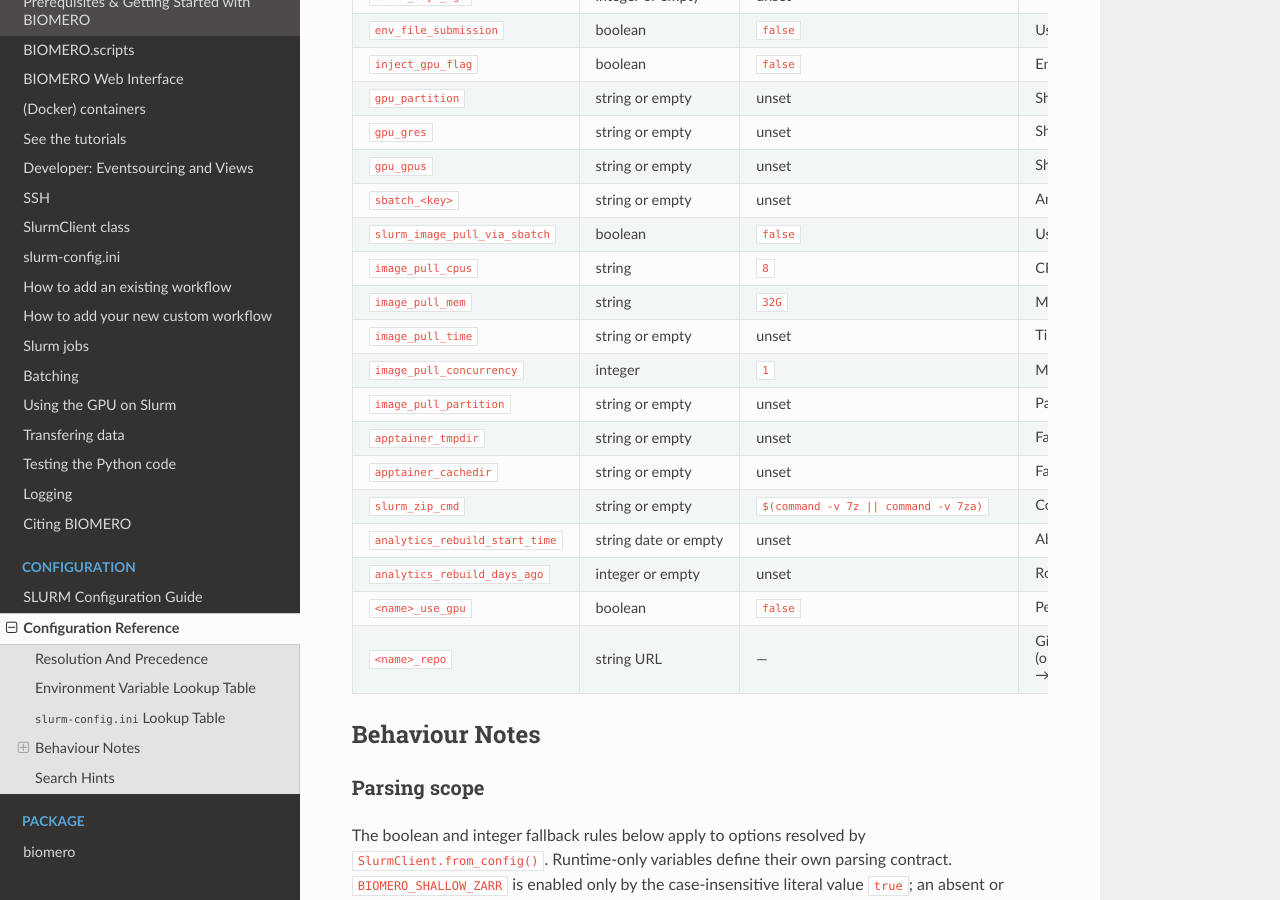
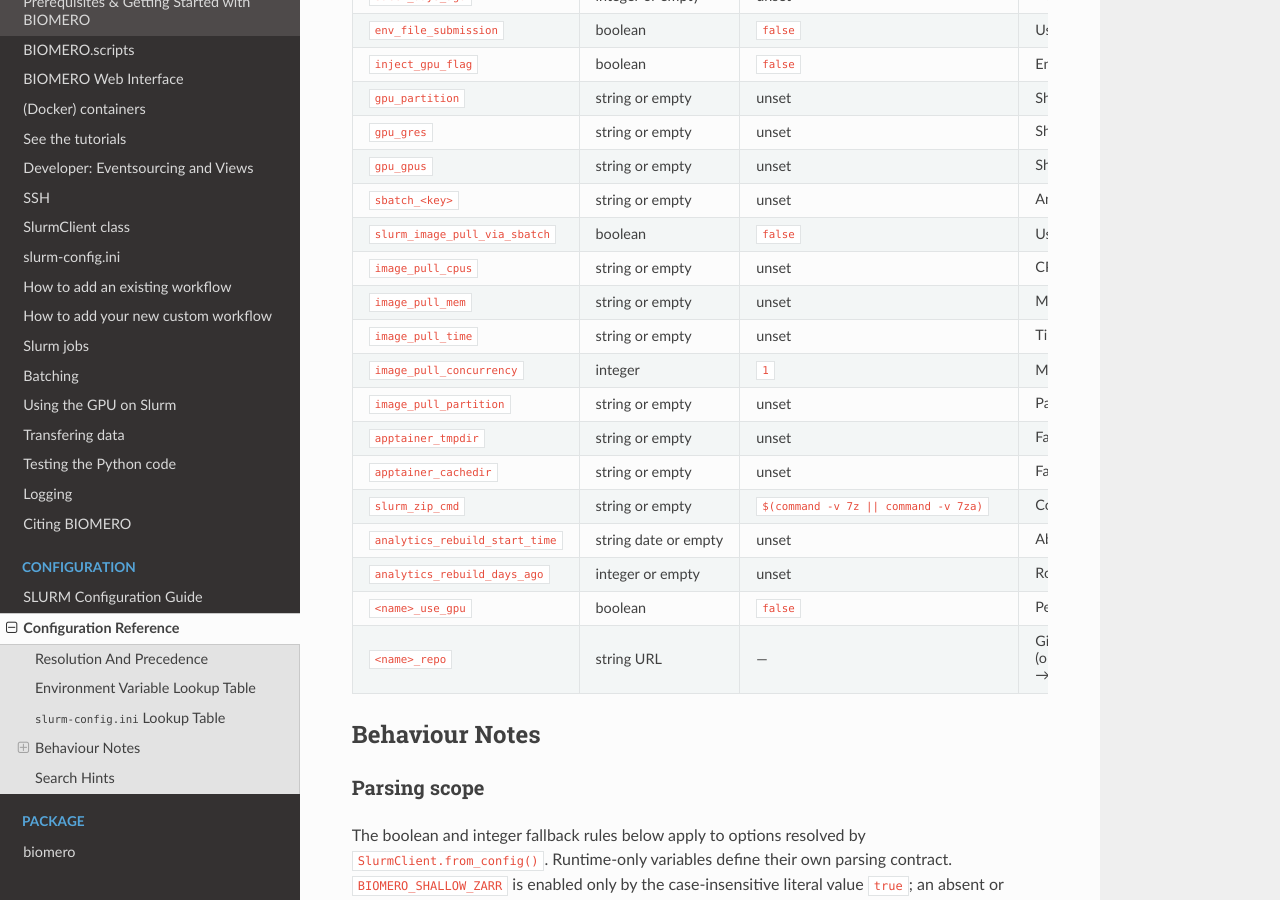
Before and after one commit to NL-BioImaging/biomero, a Sphinx documentation site: the page built from docs/configuration-reference.rst, in a window 1280 px wide and 900 px high, scrolled down 2191 px. Built offline with Sphinx 7.4.7 and the Read the Docs theme 3.1.0, drawn with Linux system fonts in a browser that asks for light colours; pages that are not in the unit, such as notebooks, are missing from menus.

Commit message:
fix: inherit image pull resources from sbatch defaults

```diff
--- a/docs/configuration-reference.rst
+++ b/docs/configuration-reference.rst
@@ -216,13 +216,13 @@
      - ``false``
      - Uses sbatch jobs instead of direct remote execution for workflow/converter image pulls
    * - ``image_pull_cpus``
-     - string
-     - ``8``
-     - CPU request for sbatch-based image pull/build jobs
+     - string or empty
+     - unset
+     - CPU request for sbatch-based image pull/build jobs; blank inherits ``sbatch_cpus-per-task``, then the scheduler default
    * - ``image_pull_mem``
-     - string
-     - ``32G``
-     - Memory request for sbatch-based image pull/build jobs
+     - string or empty
+     - unset
+     - Memory request for sbatch-based image pull/build jobs; blank inherits ``sbatch_mem``, then the scheduler default
    * - ``image_pull_time``
      - string or empty
      - unset
```
Also changed, not shown: docs/slurm-configuration.rst (+6 -1 lines), .agents/skills/biomero-dev/SKILL.md, 5 other files.
